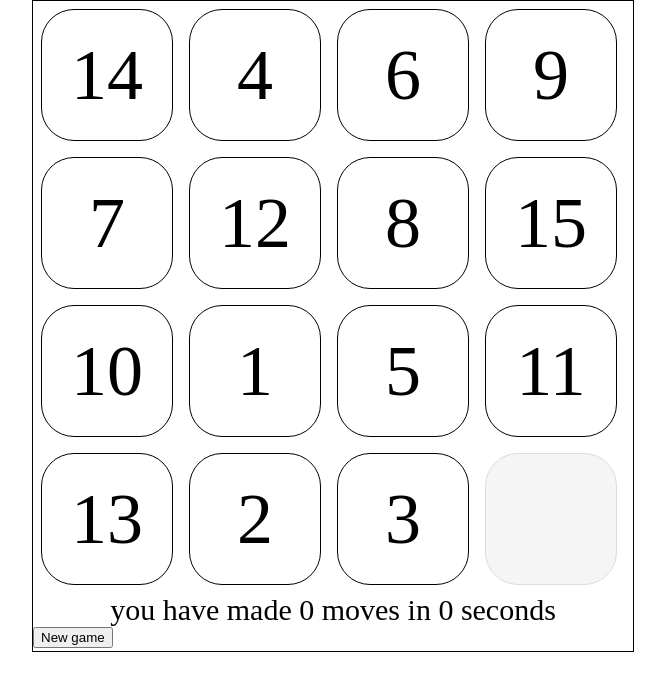
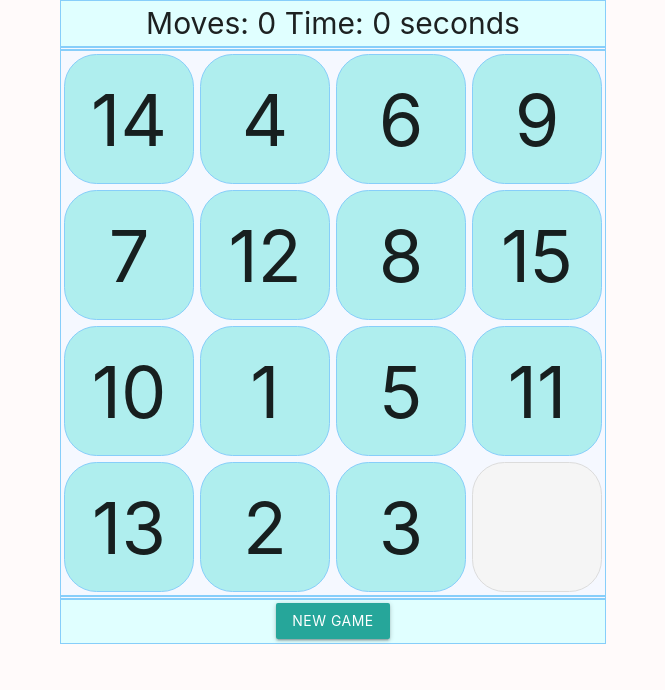
Before and after one commit to metkram/reactjs-fifteen-puzzle, a React app: page / in a window 1280 px wide. Shown: the whole page, without its empty margins (307-972 px from the left). Built offline with nearby package versions, Linux system fonts and the light colour scheme.

Commit message:
add materialized css

```diff
--- a/package.json
+++ b/package.json
@@ -6,6 +6,7 @@
     "@testing-library/jest-dom": "^5.15.1",
     "@testing-library/react": "^11.2.7",
     "@testing-library/user-event": "^12.8.3",
+    "materialize-css": "^1.0.0-rc.2",
     "react": "^17.0.2",
     "react-dom": "^17.0.2",
     "react-scripts": "4.0.3",
--- a/src/index.css
+++ b/src/index.css
@@ -1,24 +1,27 @@
 body {
   margin: 0;
+  background-color: #fffafa;
 }
 
 .board {
-  width: 600px;
-  height: 650px;
-  border: 1px solid #000;
+  width: 546px;
+  height: 644px;
+  border: 1px solid #87cefa;
   margin: auto;
+  background-color: #e0ffff;
 }
 
 .tile {
   width: 130px;
   height: 130px;
-  border: 1px solid #000;
+  border: 1px solid #87cefa;
   border-radius: 25%;
-  margin: 8px;
+  margin: 3px;
   padding: 0;
   float: left;
   font-size: 72px;
   text-align: center;
+  background-color: #afeeee;
 }
 
 .zerotile {
@@ -26,7 +29,7 @@ body {
   height: 130px;
   border: 1px solid #dcdcdc;
   border-radius: 25%;
-  margin: 8px;
+  margin: 3px;
   padding: 0;
   float: left;
   font-size: 0;
@@ -53,3 +56,16 @@ body {
   font-size: 30px;
   text-align: center;
 }
+
+.tiles {
+  width: 100%;
+  height: 554px;
+  border-top: thick double #87cefa;
+  border-bottom: thick double #87cefa;
+  background-color: #f5f8ff;
+}
+
+.buttons {
+  padding: 3px;
+  text-align: center;
+}
--- a/src/index.js
+++ b/src/index.js
@@ -1,6 +1,8 @@
 import React from "react";
 import ReactDOM from "react-dom";
 import Board from "./Board";
+import "materialize-css/dist/css/materialize.min.css";
+import M from "materialize-css";
 import './index.css';
 
 class Game extends React.Component {
@@ -110,15 +112,16 @@ class Game extends React.Component {
   }
 
   render() {
-    const className = "board";
     return(
-      <div className={className}>
-        <Board tiles={this.state.tiles} handleClick={this.handleClick} />
+      <div className={"board"}>
         <div className={"info"}>
-          {this.state.isSolved ? "You win" : `you have made ${this.state.steps} moves in ${this.state.time} seconds`}
+          {this.state.isSolved ? "You win" : `Moves: ${this.state.steps} Time: ${this.state.time} seconds`}
         </div>
-        <div className={"new-game"}>
-          <button onClick={() => this.newGame()}>
+        <div className={"tiles"}>
+          <Board tiles={this.state.tiles} handleClick={this.handleClick} />
+        </div>
+        <div className={"buttons"}>
+          <button className={"btn waves-effect waves-light"} onClick={() => this.newGame()}>
             New game
           </button>
         </div>
```
Also changed, not shown: 1 other file.
